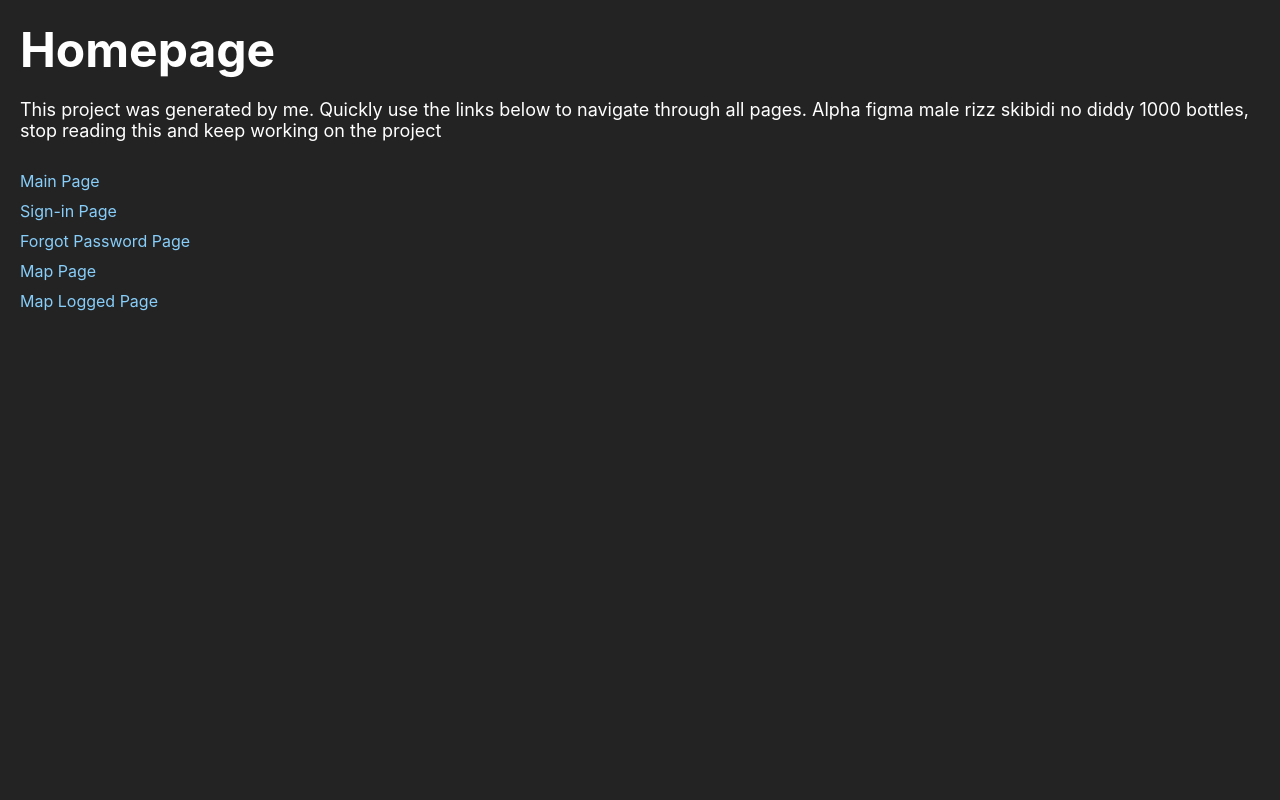
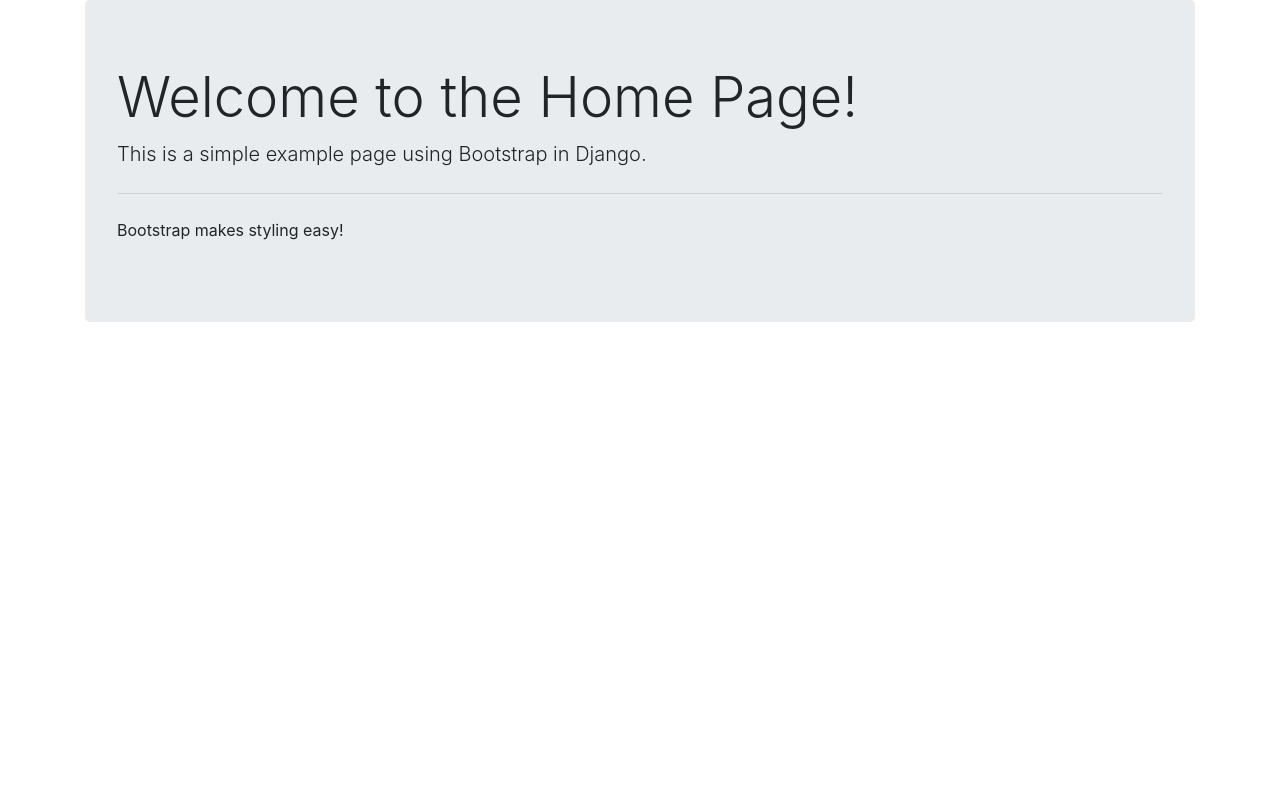
Before and after one commit to eldridgeS/Rewindifyy, a Django app: page /myappp/ in a window 1280 px wide. Run offline with Django 5.2, Linux system fonts and the light colour scheme; some libraries are stand-ins or nearby versions; some web fonts are replaced.

Commit message:
added base.html (base template for other pages)

```diff
--- /dev/null
+++ b/myappp/templates/myappp/base.html
@@ -0,0 +1,24 @@
+<!-- base.html -->
+<!DOCTYPE html>
+<html lang="en">
+<head>
+    <meta charset="UTF-8">
+    <meta name="viewport" content="width=device-width, initial-scale=1.0">
+
+    <!-- Dynamic Title Block -->
+    <title>{% block title %}Django Bootstrap Application{% endblock %}</title>
+
+    <!-- Bootstrap CSS from CDN -->
+    <link href="https://stackpath.bootstrapcdn.com/bootstrap/4.5.2/css/bootstrap.min.css" rel="stylesheet">
+</head>
+<body>
+    <div class="container">
+        {% block content %}{% endblock %}
+    </div>
+
+    <!-- Bootstrap JS and dependencies -->
+    <script src="https://code.jquery.com/jquery-3.5.1.slim.min.js"></script>
+    <script src="https://cdn.jsdelivr.net/npm/@popperjs/core@2.0.6/dist/umd/popper.min.js"></script>
+    <script src="https://stackpath.bootstrapcdn.com/bootstrap/4.5.2/js/bootstrap.min.js"></script>
+</body>
+</html>
--- /dev/null
+++ b/myappp/templates/myappp/home.html
@@ -0,0 +1,13 @@
+<!-- home.html -->
+{% extends "myappp/base.html" %}
+
+{% block title %}Home Page - My Django App{% endblock %}
+
+{% block content %}
+<div class="jumbotron">
+    <h1 class="display-4">Welcome to the Home Page!</h1>
+    <p class="lead">This is a simple example page using Bootstrap in Django.</p>
+    <hr class="my-4">
+    <p>Bootstrap makes styling easy!</p>
+</div>
+{% endblock %}
--- a/myappp/templates/myappp/index.html
+++ b/myappp/templates/myappp/index.html
@@ -48,7 +48,7 @@
         <p class="headline">
           This project was generated by me. Quickly use the links below to
           navigate through all pages.
-          Alpha figma male rizz skibidi no diddy 1000 bottles, stop reading this and keep working on the project
+          Alpha figma male rizz skibidi no diddy 1000 baby oil bottles, stop reading this and keep working on the project
         </p>
         <ul>
           <li><a href="mainpage/">Main Page</a></li>
--- a/myappp/views.py
+++ b/myappp/views.py
@@ -3,4 +3,6 @@ from django.http import HttpResponse
 
 
 def index(request):
-    return render(request, 'myappp/index.html')
+    return render(request, 'myappp/home.html')
+def base(request):
+    return render(request, 'myappp/base.html')
```
